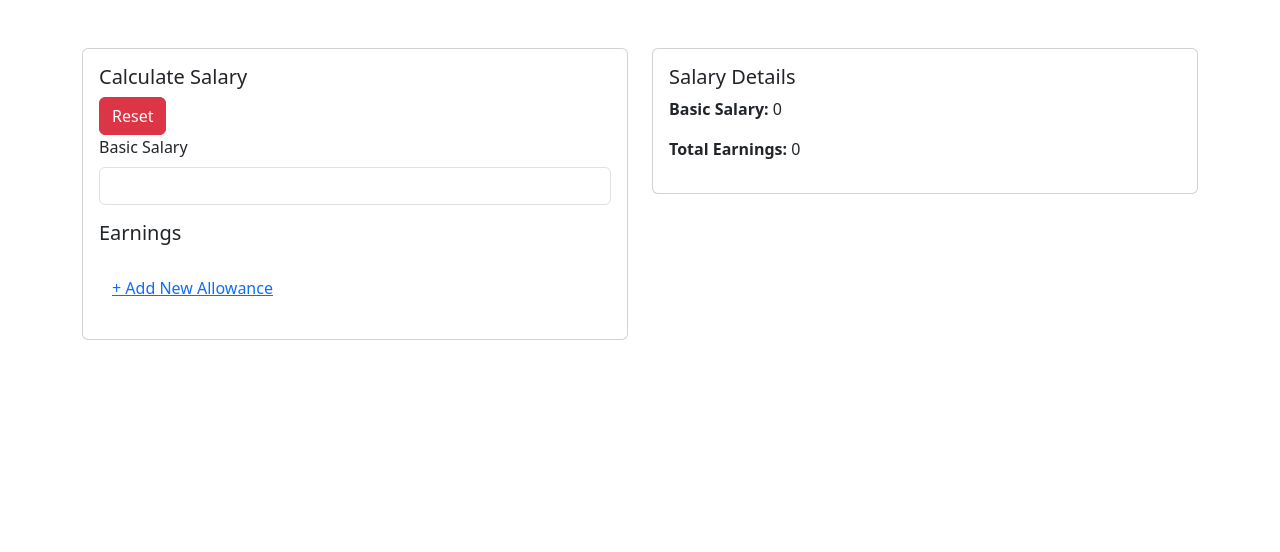
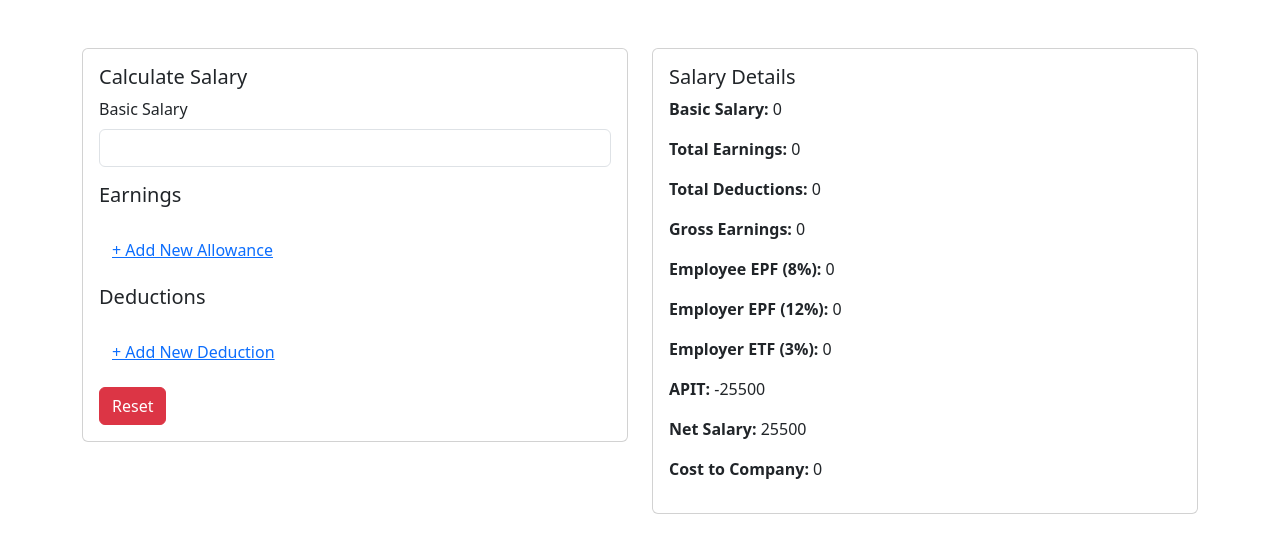
Before and after one commit to IsuruMJA99/salary-calculator-2024-Q2-IsuruMJA99, a React (Create React App) app: page / in a window 1280 px wide. Shown: the top 552 px of the page. Built offline with nearby package versions, Linux system fonts and the light colour scheme.

Commit message:
complet the salary calc functions

```diff
--- a/src/components/SalaryForm.jsx
+++ b/src/components/SalaryForm.jsx
@@ -88,7 +88,6 @@ const SalaryForm = () => {
 
   return (
     <div>
-      <Button variant="danger" onClick={handleReset}>Reset</Button>
       <div className="mb-3">
         <label htmlFor="basicSalary" className="form-label">Basic Salary</label>
         <input type="number" className="form-control" id="basicSalary" value={basicSalary} onChange={handleSalaryChange} />
@@ -109,6 +108,23 @@ const SalaryForm = () => {
         <Button variant="link" onClick={handleShowEarningModal} className="mt-3">+ Add New Allowance</Button>
       </div>
 
+      <div className="mb-3">
+        <h5>Deductions</h5>
+        <ul className="list-group">
+          {deductions.map((deduction, index) => (
+            <li key={index} className="list-group-item d-flex justify-content-between align-items-center">
+              {deduction.name}: {deduction.amount}
+              <span>
+                <Button variant="link" onClick={() => handleEditDeduction(index)}>Edit</Button>
+                <Button variant="link" onClick={() => handleDeleteDeduction(index)}>Delete</Button>
+              </span>
+            </li>
+          ))}
+        </ul>
+        <Button variant="link" onClick={handleShowDeductionModal} className="mt-3">+ Add New Deduction</Button>
+      </div>
+
+      <Button variant="danger" onClick={handleReset}>Reset</Button>
 
       <Modal show={showEarningModal} onHide={handleCloseEarningModal}>
         <Modal.Header closeButton>
@@ -139,7 +155,31 @@ const SalaryForm = () => {
         </Modal.Footer>
       </Modal>
 
-
+      <Modal show={showDeductionModal} onHide={handleCloseDeductionModal}>
+        <Modal.Header closeButton>
+          <Modal.Title>{editingDeductionIndex !== null ? 'Edit Deduction' : 'Add New Deduction'}</Modal.Title>
+        </Modal.Header>
+        <Modal.Body>
+          <Form>
+            <Form.Group controlId="deductionName">
+              <Form.Label>Deduction Name</Form.Label>
+              <Form.Control type="text" value={deductionName} onChange={(e) => setDeductionName(e.target.value)} />
+            </Form.Group>
+            <Form.Group controlId="deductionAmount">
+              <Form.Label>Deduction Amount</Form.Label>
+              <Form.Control type="number" value={deductionAmount} onChange={(e) => setDeductionAmount(e.target.value)} />
+            </Form.Group>
+          </Form>
+        </Modal.Body>
+        <Modal.Footer>
+          <Button variant="secondary" onClick={handleCloseDeductionModal}>
+            Close
+          </Button>
+          <Button variant="primary" onClick={handleAddDeduction}>
+            {editingDeductionIndex !== null ? 'Update' : 'Add'}
+          </Button>
+        </Modal.Footer>
+      </Modal>
     </div>
   );
 };
--- a/src/components/SalarySummary.jsx
+++ b/src/components/SalarySummary.jsx
@@ -4,16 +4,32 @@ import { calculateNetSalary as calcNetSalary } from '../utils/salaryCalculations
 
 const SalarySummary = () => {
   const { state } = useContext(SalaryContext);
-  const { basicSalary } = state;
+  const { basicSalary, earnings, deductions } = state;
 
   const {
     totalEarnings,
+    totalDeductions,
+    grossEarnings,
+    employeeEPF,
+    employerEPF,
+    employerETF,
+    APIT,
+    netSalary,
+    costToCompany
   } = calcNetSalary(state);
 
   return (
     <div>
       <p><strong>Basic Salary:</strong> {basicSalary}</p>
       <p><strong>Total Earnings:</strong> {totalEarnings}</p>
+      <p><strong>Total Deductions:</strong> {totalDeductions}</p>
+      <p><strong>Gross Earnings:</strong> {grossEarnings}</p>
+      <p><strong>Employee EPF (8%):</strong> {employeeEPF}</p>
+      <p><strong>Employer EPF (12%):</strong> {employerEPF}</p>
+      <p><strong>Employer ETF (3%):</strong> {employerETF}</p>
+      <p><strong>APIT:</strong> {APIT}</p>
+      <p><strong>Net Salary:</strong> {netSalary}</p>
+      <p><strong>Cost to Company:</strong> {costToCompany}</p>
     </div>
   );
 };
--- a/src/utils/salaryCalculations.js
+++ b/src/utils/salaryCalculations.js
@@ -1,10 +1,27 @@
 export const calculateNetSalary = ({ basicSalary, earnings, deductions }) => {
   let totalEarnings = basicSalary + earnings.reduce((sum, earning) => sum + earning.amount, 0);
   let totalDeductions = deductions.reduce((sum, deduction) => sum + deduction.amount, 0);
+  let totalEarningsForEPF = basicSalary + earnings.reduce((sum, earning) => sum + (earning.epf ? earning.amount : 0), 0);
+  let grossEarnings = totalEarnings - totalDeductions;
+  let grossSalaryForEPF = totalEarningsForEPF - totalDeductions;
 
+  let employeeEPF = grossSalaryForEPF * 0.08;
+  let employerEPF = grossSalaryForEPF * 0.12;
+  let employerETF = grossSalaryForEPF * 0.03;
+
+  let APIT = (grossEarnings * 0.18) - 25500; // Example calculation; adjust as needed.
+
+  let netSalary = grossEarnings - employeeEPF - APIT;
 
   return {
     totalEarnings,
     totalDeductions,
+    grossEarnings,
+    employeeEPF,
+    employerEPF,
+    employerETF,
+    APIT,
+    netSalary,
+    costToCompany: grossEarnings + employerEPF + employerETF
   };
 };
```
Also changed, not shown: src/App.css (deleted, +0 -38 lines). Lines whose indentation alone changed are shown as unchanged.
